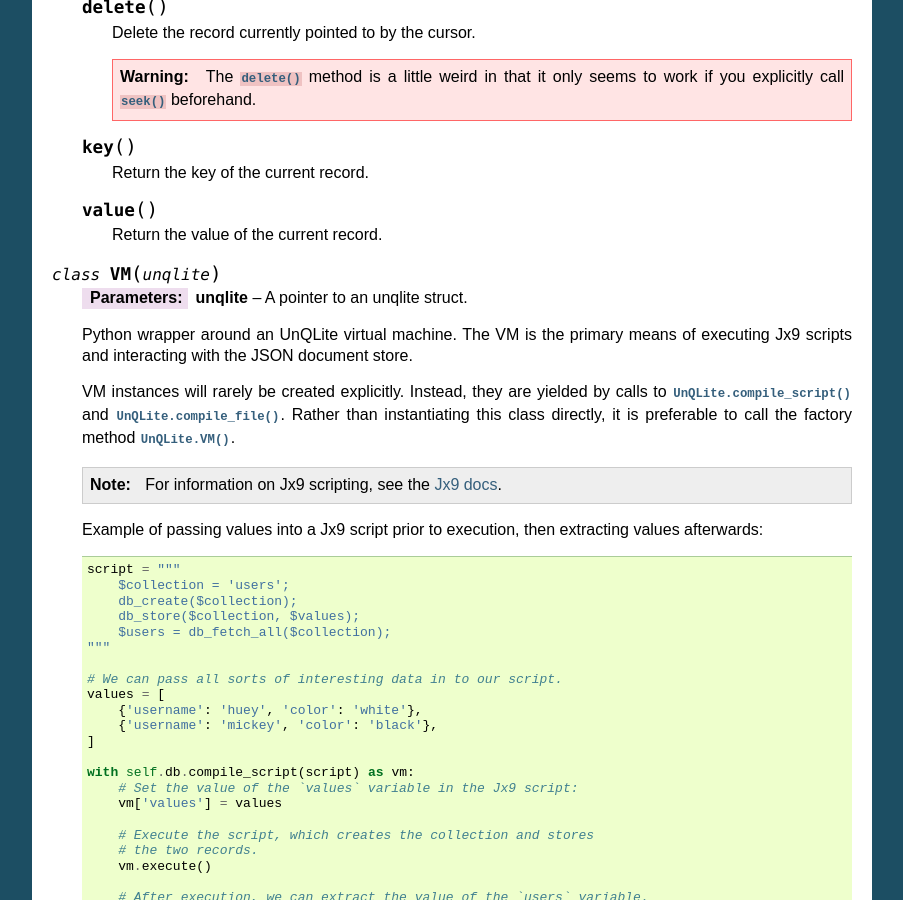
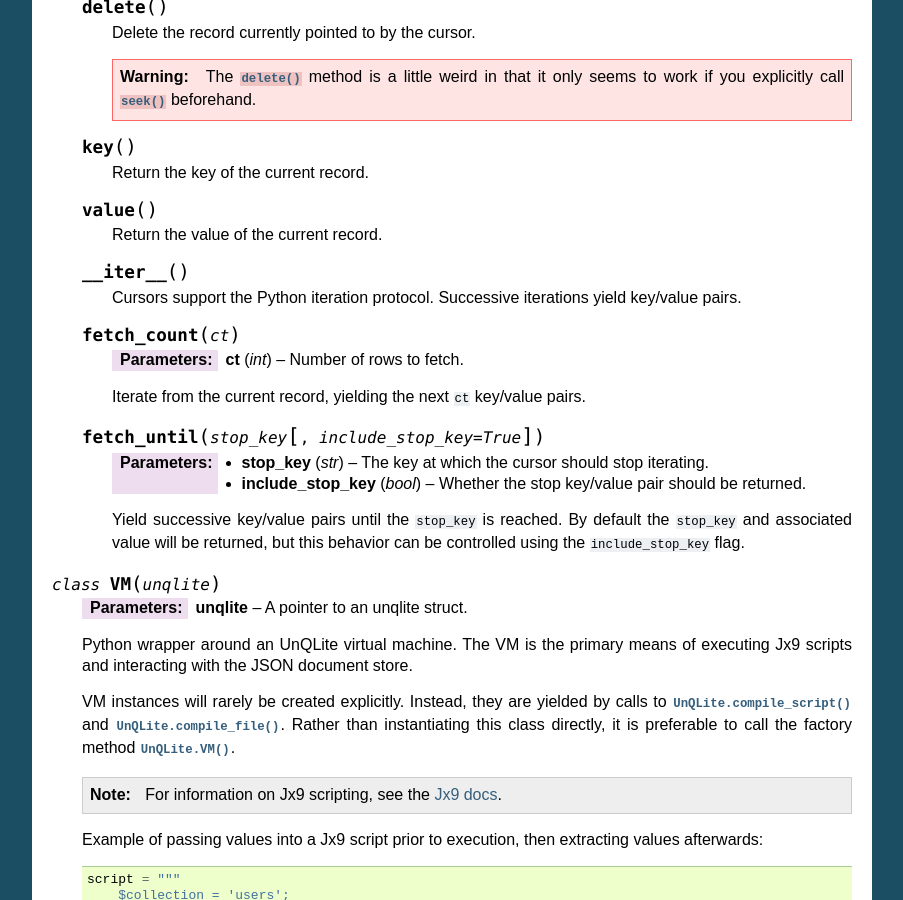
Before and after one commit to coleifer/unqlite-python, a Sphinx documentation site: the page built from docs/api.rst, in a window 1280 px wide and 900 px high, scrolled down 5963 px. Shown: the whole window, without its empty margins (198-1101 px from the left). Built offline with Sphinx 7.4.7, drawn with Linux system fonts in a browser that asks for light colours; some of the changed text lies outside the part shown.

Commit message:
Document fetch_count/fetch_until.

```diff
--- a/docs/api.rst
+++ b/docs/api.rst
@@ -400,6 +400,27 @@
 
         Return the value of the current record.
 
+    .. py:method:: __iter__()
+
+        Cursors support the Python iteration protocol. Successive iterations
+        yield key/value pairs.
+
+    .. py:method:: fetch_count(ct)
+
+        :param int ct: Number of rows to fetch.
+
+        Iterate from the current record, yielding the next ``ct`` key/value
+        pairs.
+
+    .. py:method:: fetch_until(stop_key[, include_stop_key=True])
+
+        :param str stop_key: The key at which the cursor should stop iterating.
+        :param bool include_stop_key: Whether the stop key/value pair should be returned.
+
+        Yield successive key/value pairs until the ``stop_key`` is reached.
+        By default the ``stop_key`` and associated value will be returned, but
+        this behavior can be controlled using the ``include_stop_key`` flag.
+
 
 .. py:class:: VM(unqlite)
 
```
